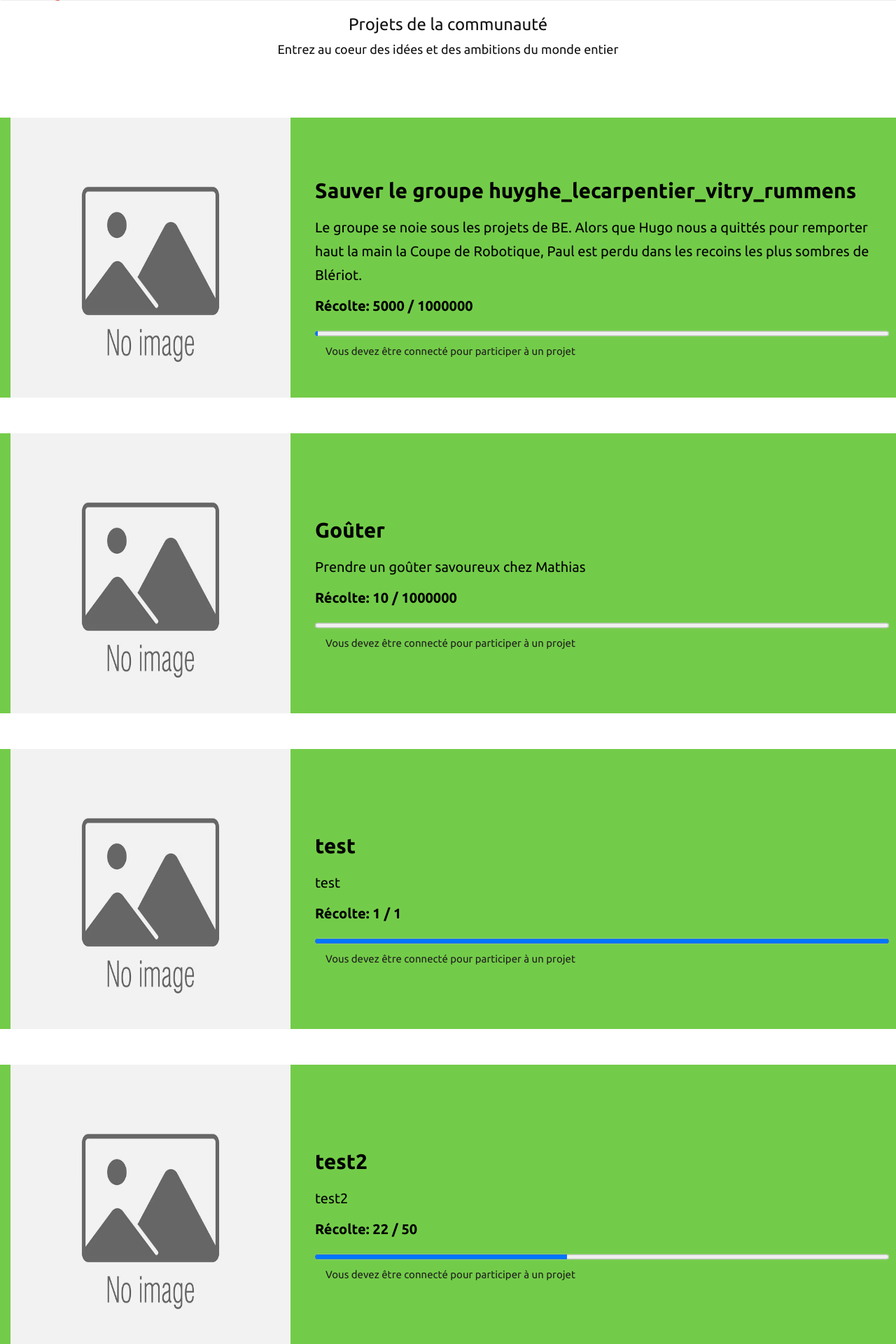
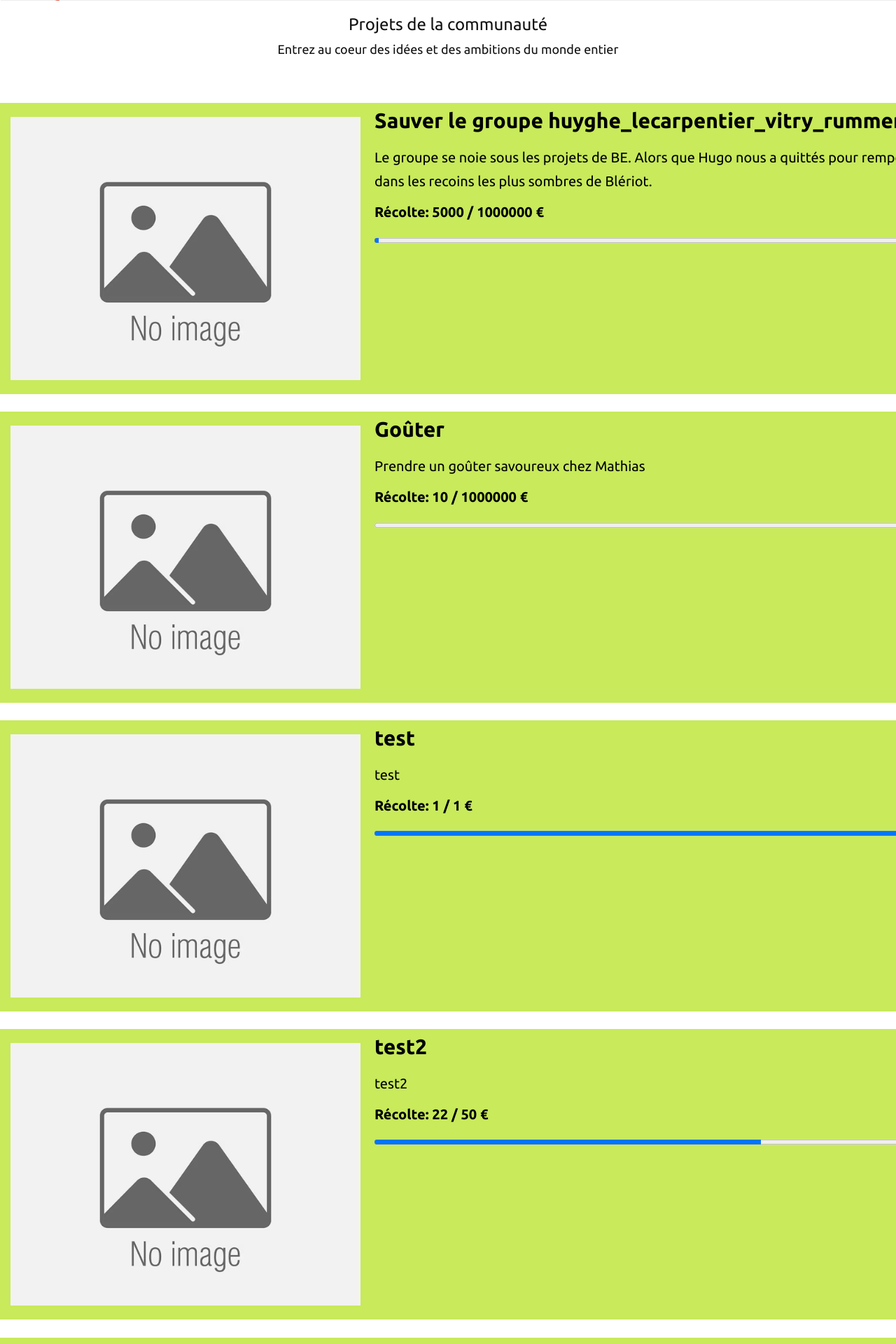
Before and after one commit to HugoLouisVitry/BE_WEB, a Flask app: page /community in a window 1280 px wide; the page is wider, and only the part inside the window is pictured. Shown: the part 69-1989 px from the top of that part at 70% size. Run offline with Flask 3, Linux system fonts and the light colour scheme; data comes from the database, SQL or seed files in the repository; some libraries are stand-ins or nearby versions.

Commit message:
community ultra fix

```diff
--- a/huyghe_lecarpentier_vitry_rummens/App_financement/model/bdd_generate.py
+++ b/huyghe_lecarpentier_vitry_rummens/App_financement/model/bdd_generate.py
@@ -80,7 +80,7 @@ descriptions_projets = [
 # Génération d'une description de projet aléatoire avec le format spécifié
 def generate_description_projet():
     action = random.choice(descriptions_projets)
-    description = f"L'objectif est de réaliser {action}."
+    description = f"{action}."
     return description
 
 # Génération des 10 projets fictifs
--- a/huyghe_lecarpentier_vitry_rummens/App_financement/template/community.html
+++ b/huyghe_lecarpentier_vitry_rummens/App_financement/template/community.html
@@ -6,49 +6,50 @@
 
         .project {
             color: black;
-        background-color: #73cc49;
-        display: flex;
-        align-items: center; /* Aligner les éléments verticalement au centre */
+            background-color: #c8ea5b;
           }
 
         .comu-link {
             color: black;
             text-decoration: none;
         }
-
         .comu-link:hover{
             color: black;
             text-decoration: none;
-      overflow: hidden;
         }
-
         .comu-link:focus {
             color: black;
             text-decoration: none;
         }
 
-    .project-img {
-      max-width: 400px;
-      height: 400px;
-      width: auto;
-      float: left; /* Placer l'image à gauche */
-      margin-right: 20px;
+        .clear{
+            clear: both;
         }
 
-    .project-details {
-      flex-grow: 1;
+
+        #project-image {
+          width: 500px;
+          height: auto;
+          align-self: center;
         }
-
+        .img-container {
+          width: auto;
+          height: auto;
+          max-width: 700px;
+          max-height: 800px;
+          float: left;
+          margin-top: 20px;
+          margin-right: 20px;
+          margin-left: 15px;
+        }
       .name {
         font-size: 30px;
         font-weight: bold;
         margin-bottom: 10px;
-      text-align: left; /* Aligner le texte à gauche */
       }
 
       .description {
         font-size: 20px;
-      margin-bottom: 10px;
       }
 
       .target {
@@ -56,8 +57,8 @@
         font-weight: bold;
         margin-top: 10px;
         margin-right: 20px;
+        bottom: 0;
       }
-
       .progress-container {
         display: flex;
         align-items: center;
@@ -70,35 +71,11 @@
         width: 660.8px;
         height: 15px  ;
       }
-    .pagination {
-      display: flex;
-      justify-content: center;
-      margin-top: 20px;
-    }
-
-    .pagination a {
-      color: black;
-      text-decoration: none;
-      padding: 10px;
-      margin: 0 5px;
-      border: 1px solid #ccc;
-    }
-
-    .pagination a.active {
-      background-color: #73cc49;
-      color: white;
-    }
-
-    #comu{
-      height: auto;
-      width: 450px;
-
-    }
-
     </style>
 </head>
 
-  <body>
+
+<body >
     {% include("layout/nav.html") %}
     <!-- END LOADER -->
 
@@ -113,36 +90,24 @@
     <br>
 
         <div>
-      <div>
+            <div style="width: 1800px;" class="aligncenter">
                 {% if liste and liste is not none %}
                 {% for project in liste %}
-        <a class="container comu-link" href="/seeProject/{{project.idProject}}" id="comu">
+                <a class="container comu-link" href="/seeProject/{{project.idProject}}">
+
                     <div class="project">
-            <img class="project-img"
-              src="/static/images/projectsPictures/{{project.picture}}"
-              alt="{{project.name}}" />
-            <div class="project-details">
+                      <div class="img-container alignleft">
+                        <img id="project-image" src="/static/images/projectsPictures/{{project.picture}}" alt="Project Image" />
+                      </div>
+                        <div>
                             <p class="name">{{project.name}}</p>
                             <p class="description">{{project.description}}</p>
-              <p class="target">Récolte: {{project.current}} /
-                {{project.target}}</p>
+                            <p class="target"> Récolte: {{project.current}} / {{project.target}} €</p>
                             <div class="progress-container">
                               <progress value="{{project.current}}" max="{{project.target}}"></progress>
                               <br>
                             </div>
-              {% if project.idUser == session['idUser'] %}
-              <p> C'est mon mien </p>
-              {% else %}
-              {%if session['idUser'] and session['idUser'] is not none%}
-              <a href="/participateProject/{{project.idProject}}">
-                <button style="float:bottom;"> Participer ! </button>
-              </a>
-              {%else%}
-              <a id="link" href="/login"> Vous devez être connecté pour
-                participer à un projet </a>
-              {%endif%}
-              {% endif %}
-              <br>
+                            <div class="clear"></div>
                         </div>
                     </div>
                 </a>
@@ -150,10 +115,9 @@
                 {% endif %}
             </div>
         </div>
-
         <br>
 
-    {% include("layout/footer.html") %}
+{% include("layout/footer.html")%}
 
 </body>
 </html>
--- a/huyghe_lecarpentier_vitry_rummens/App_financement/template/seeProject.html
+++ b/huyghe_lecarpentier_vitry_rummens/App_financement/template/seeProject.html
@@ -117,7 +117,6 @@
       <div class="project-content">
         <p class="name">{{currentProject.name}}</p>
         <p class="description">{{currentProject.description}}</p>
-        </script>
 
         <div>
           <div class="container alignright">
```
Lines whose indentation alone changed are shown as unchanged.
